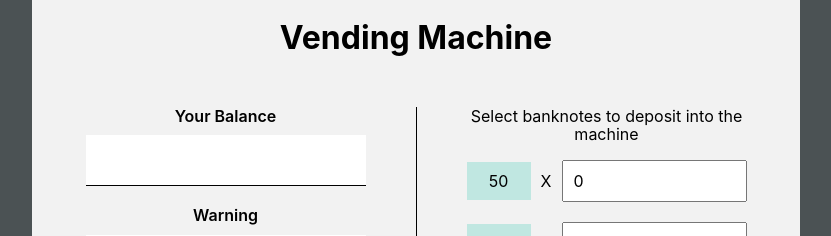
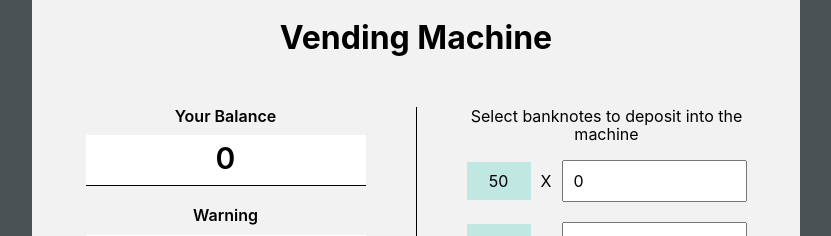
Before and after one commit to Andrew-Sparrow/renue-test, a React (Create React App) app: page / in a window 1280 px wide. Shown: the top 236 px of the page, without its empty margins (224-1055 px from the left). Built offline with nearby package versions, Linux system fonts and the light colour scheme.

Commit message:
store for balance was created

```diff
--- a/src/components/app/app.scss
+++ b/src/components/app/app.scss
@@ -49,6 +49,9 @@ $tablet-width: 768px;
     min-height: 50px;
     border-bottom: 1px solid #000;
     margin-bottom: 20px;
+    font-weight: 600;
+    font-size: 30px;
+    line-height: 47px;
   }
 }
 
@@ -57,6 +60,12 @@ $tablet-width: 768px;
   display: block;
   padding: 10px;
   margin-bottom: 20px;
+  cursor: pointer;
+}
+
+.button:disabled {
+  color: #a1a1a1;
+  cursor: auto;
 }
 
 .banknote {
--- a/src/components/deposit/deposit.jsx
+++ b/src/components/deposit/deposit.jsx
@@ -1,11 +1,16 @@
 import React from 'react';
 import { Goods } from '../goods/goods';
+import { useSelector } from 'react-redux';
+import { getBalance } from '../../store/balance/selectors';
+
 
 export function Deposit(props) {
+  const balance = useSelector(getBalance);
+
   return (
     <div className='deposit'>
       <p className='deposit__info'>Your Balance</p>
-      <p className='deposit__value'>{}</p>
+      <p className='deposit__value'>{balance}</p>
       <p className='deposit__info deposit__info--warning'>Warning</p>
       <p className='deposit__value'>{}</p>
       <h4>List of Goods</h4>
--- a/src/components/money/money.jsx
+++ b/src/components/money/money.jsx
@@ -1,8 +1,19 @@
 import React from 'react';
+import { useDispatch } from 'react-redux';
+
 import { acceptedBanknotes } from '../../util/const.ts';
 import { Banknote } from '../banknote/banknote';
+import { addToBalance } from '../../store/actions.js';
+
 
 export function Money(props) {
+  const dispatch = useDispatch();
+
+
+  function handleClickButton() {
+    dispatch(addToBalance(10));
+  }
+
   return (
     <div className='money'>
       <p>Select banknotes to deposit into the machine</p>
@@ -11,7 +22,7 @@ export function Money(props) {
           <Banknote denomination={denomination} key={denomination} />
         ))}
       </ul>
-      <button className='button'>Add to Balance</button>
+      <button className='button' onClick={handleClickButton}>Add to Balance</button>
       <button className='button'>Get change/return money</button>
     </div>
   );
--- a/src/store/balance/selectors.js
+++ b/src/store/balance/selectors.js
@@ -1,4 +1,3 @@
 import {NameSpace} from '../root-reducer';
 
-export const getAuthorizationStatus = (state) => state[NameSpace.USER].authorizationStatus;
-export const getLogin = (state) => state[NameSpace.USER].login;
+export const getBalance = (state) => state[NameSpace.BALANCE].balance;
```
